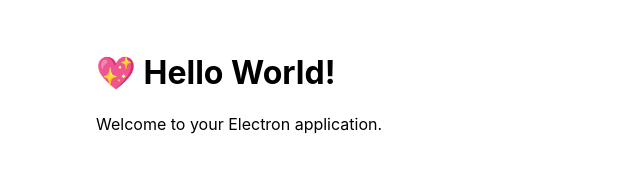
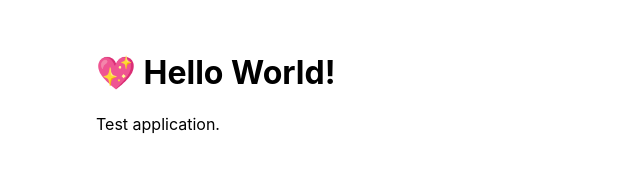
Before and after one commit to fugazi85/record-io, an Electron app: page src/index.html in a window 800 px wide. Shown: the whole page, without its empty margins (0-640 px from the left). Drawn offline with Linux system fonts and the light colour scheme.

Commit message:
test push

```diff
--- a/src/index.html
+++ b/src/index.html
@@ -7,6 +7,6 @@
   </head>
   <body>
     <h1>💖 Hello World!</h1>
-    <p>Welcome to your Electron application.</p>
+    <p>Test application.</p>
   </body>
 </html>
```
